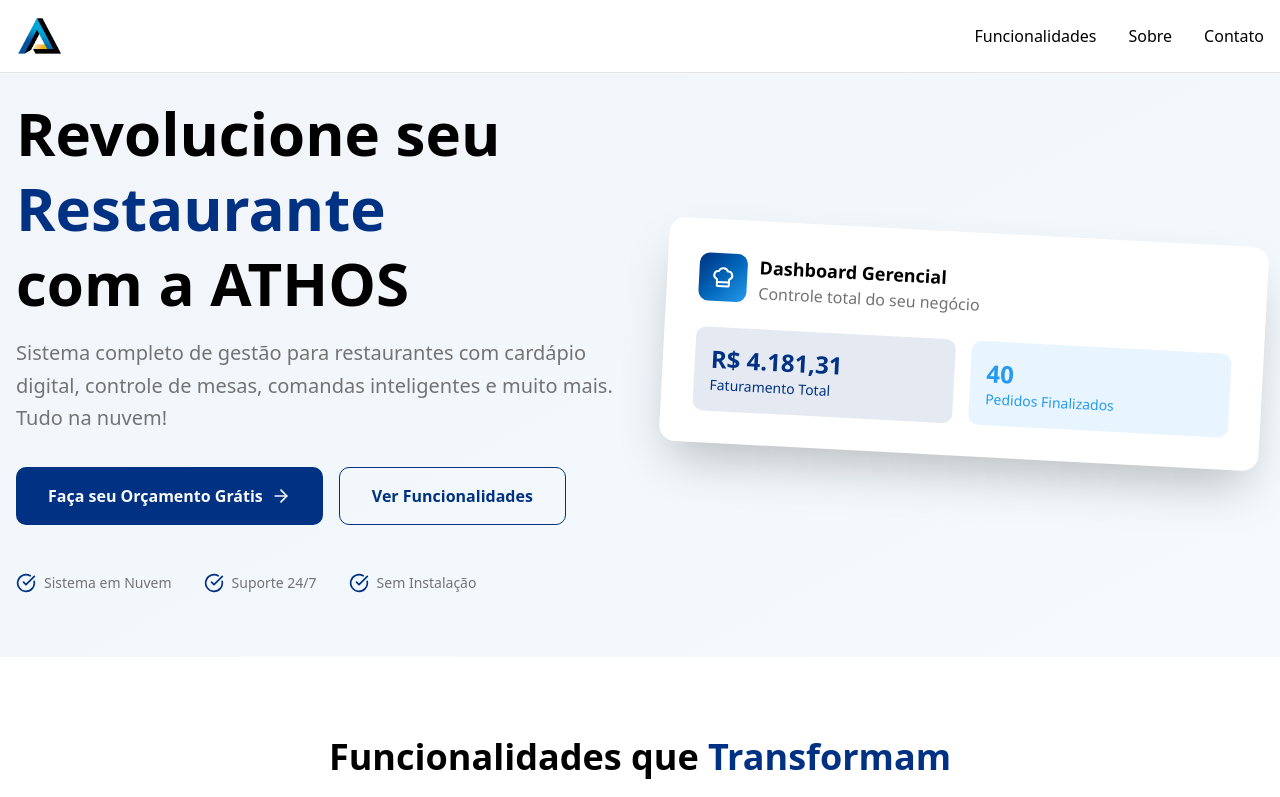
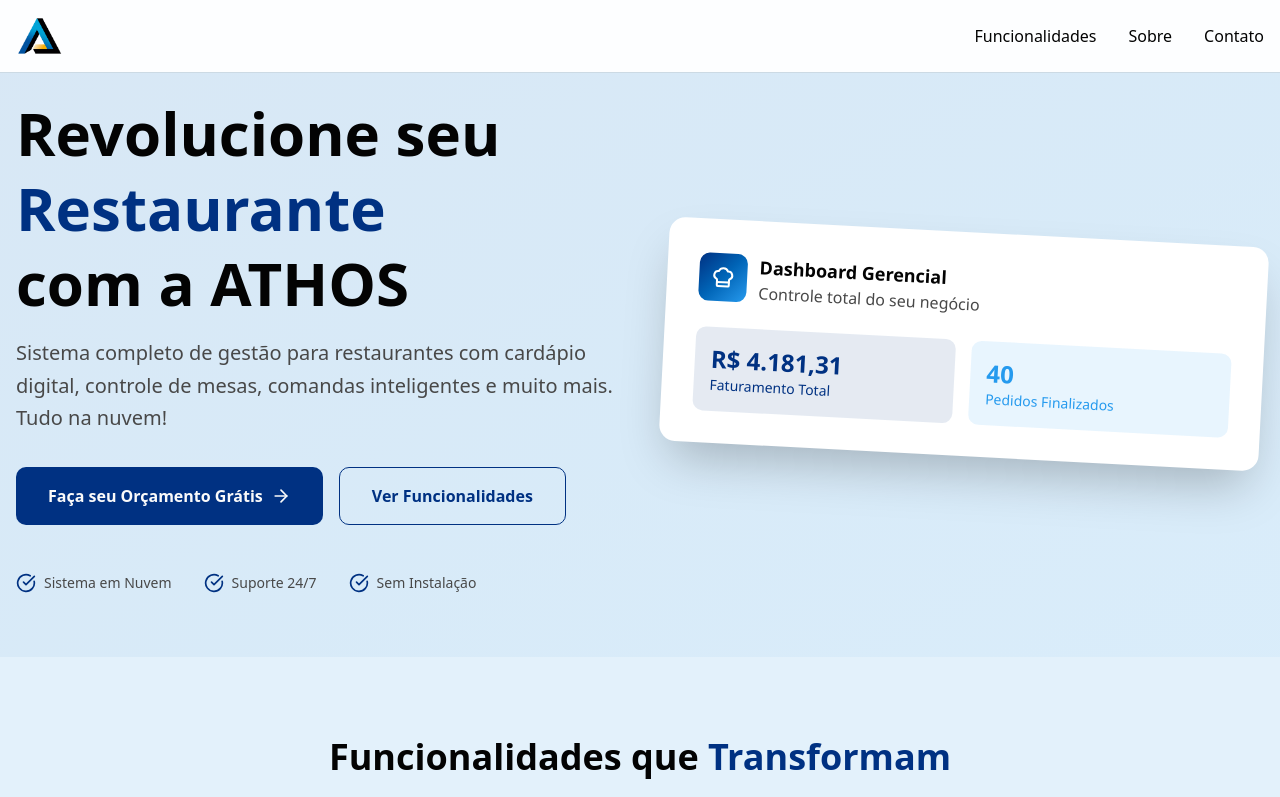
Before and after one commit to MateusChichera/sistema-frontend, a React (Vite) app: page / in a window 1280 px wide. Shown: the top 797 px of the page. Built offline with nearby package versions, Linux system fonts and the light colour scheme.

Commit message:
Ajustado todas as partes do sistema, para a cor azul bebê

```diff
--- a/index.html
+++ b/index.html
@@ -5,6 +5,14 @@
     <link rel="icon" type="image/svg+xml" href="/logoathos.png" />
     <meta name="viewport" content="width=device-width, initial-scale=1.0" />
     <title>Athos Software</title>
+    <style>
+      html, body, #root {
+        background-color: #E6F3FF !important; /* Azul bebê em hexadecimal como fallback */
+        margin: 0;
+        padding: 0;
+        min-height: 100vh;
+      }
+    </style>
   </head>
   <body>
     <div id="root"></div>
--- a/src/App.css
+++ b/src/App.css
@@ -53,34 +53,34 @@
 
 :root {
   --radius: 0.625rem;
-  --background: oklch(1 0 0); /* Fundo branco */
-  --foreground: oklch(0 0 0); /* Texto geral preto */
-  --card: oklch(1 0 0);
-  --card-foreground: oklch(0 0 0);
-  --popover: oklch(1 0 0);
-  --popover-foreground: oklch(0 0 0);
+  --background: oklch(0.95 0.02 240); /* Fundo azul bebê */
+  --foreground: oklch(0.1 0 0); /* Texto geral preto escuro para melhor contraste */
+  --card: oklch(0.98 0.01 240); /* Card com azul bebê mais claro */
+  --card-foreground: oklch(0.1 0 0);
+  --popover: oklch(0.98 0.01 240); /* Popover com azul bebê mais claro */
+  --popover-foreground: oklch(0.1 0 0);
 
   /* CORES DA PALETA ATHOS */
   --primary: oklch(34.22% 0.147 259.05); /* AZUL ESCURO (#1F539C) */
   --primary-foreground: oklch(0.985 0 0); /* Branco para o texto */
   --secondary: oklch(66.52% 0.158 245.96); /* AZUL CLARO (#32A3D4) */
   --secondary-foreground: oklch(0.145 0 0);
-  --muted: oklch(0.97 0 0);
-  --muted-foreground: oklch(0.556 0 0);
+  --muted: oklch(0.93 0.015 240); /* Muted com tom azul bebê */
+  --muted-foreground: oklch(0.4 0 0); /* Texto muted mais escuro para contraste */
   --accent: oklch(72.76% 0.141 81.33); /* AMARELO ESCURO (#E4AF24) */
   --accent-foreground: oklch(0.145 0 0);
   --destructive: oklch(0.577 0.245 27.325);
-  --border: oklch(0.922 0 0);
-  --input: oklch(0.922 0 0);
+  --border: oklch(0.88 0.02 240); /* Border com tom azul bebê */
+  --input: oklch(0.98 0.01 240); /* Input com azul bebê mais claro */
   --ring: oklch(0.708 0 0);
   /* ... mantenha as cores de chart se precisar ... */
-  --sidebar: oklch(0.985 0 0);
-  --sidebar-foreground: oklch(0.145 0 0);
+  --sidebar: oklch(0.92 0.025 240); /* Sidebar com azul bebê mais escuro */
+  --sidebar-foreground: oklch(0.1 0 0);
   --sidebar-primary: oklch(34.22% 0.147 259.05); /* AZUL ESCURO (#1F539C) para o fundo da sidebar */
   --sidebar-primary-foreground: oklch(0.985 0 0);
-  --sidebar-accent: oklch(0.97 0 0);
-  --sidebar-accent-foreground: oklch(0.205 0 0);
-  --sidebar-border: oklch(0.922 0 0);
+  --sidebar-accent: oklch(0.95 0.02 240); /* Sidebar accent com azul bebê */
+  --sidebar-accent-foreground: oklch(0.1 0 0);
+  --sidebar-border: oklch(0.85 0.025 240); /* Sidebar border com azul bebê mais escuro */
   --sidebar-ring: oklch(0.708 0 0);
 }
 
@@ -92,7 +92,20 @@
   * {
     @apply border-border outline-ring/50;
   }
+
+  html {
+    background-color: oklch(0.95 0.02 240); /* Fundo azul bebê para todo o HTML */
+  }
+
   body {
     @apply bg-background text-foreground;
+    background-color: oklch(0.95 0.02 240); /* Fundo azul bebê para o body */
+    min-height: 100vh; /* Garante que o fundo cubra toda a altura da tela */
+  }
+
+  /* Garante que todos os elementos principais tenham o fundo azul bebê */
+  #root {
+    background-color: oklch(0.95 0.02 240);
+    min-height: 100vh;
   }
 }
--- a/src/components/Comercial/athos-styles.css
+++ b/src/components/Comercial/athos-styles.css
@@ -53,34 +53,34 @@
 
 :root {
   --radius: 0.625rem;
-  --background: oklch(1 0 0); /* Fundo branco */
-  --foreground: oklch(0 0 0); /* Texto geral preto */
-  --card: oklch(1 0 0);
-  --card-foreground: oklch(0 0 0);
-  --popover: oklch(1 0 0);
-  --popover-foreground: oklch(0 0 0);
+  --background: oklch(0.95 0.02 240); /* Fundo azul bebê */
+  --foreground: oklch(0.1 0 0); /* Texto geral preto escuro para melhor contraste */
+  --card: oklch(0.98 0.01 240); /* Card com azul bebê mais claro */
+  --card-foreground: oklch(0.1 0 0);
+  --popover: oklch(0.98 0.01 240); /* Popover com azul bebê mais claro */
+  --popover-foreground: oklch(0.1 0 0);
 
   /* CORES DA PALETA ATHOS */
   --primary: oklch(34.22% 0.147 259.05); /* AZUL ESCURO (#1F539C) */
   --primary-foreground: oklch(0.985 0 0); /* Branco para o texto */
   --secondary: oklch(66.52% 0.158 245.96); /* AZUL CLARO (#32A3D4) */
   --secondary-foreground: oklch(0.145 0 0);
-  --muted: oklch(0.97 0 0);
-  --muted-foreground: oklch(0.556 0 0);
+  --muted: oklch(0.93 0.015 240); /* Muted com tom azul bebê */
+  --muted-foreground: oklch(0.4 0 0); /* Texto muted mais escuro para contraste */
   --accent: oklch(72.76% 0.141 81.33); /* AMARELO ESCURO (#E4AF24) */
   --accent-foreground: oklch(0.145 0 0);
   --destructive: oklch(0.577 0.245 27.325);
-  --border: oklch(0.922 0 0);
-  --input: oklch(0.922 0 0);
+  --border: oklch(0.88 0.02 240); /* Border com tom azul bebê */
+  --input: oklch(0.98 0.01 240); /* Input com azul bebê mais claro */
   --ring: oklch(0.708 0 0);
   /* ... mantenha as cores de chart se precisar ... */
-  --sidebar: oklch(0.985 0 0);
-  --sidebar-foreground: oklch(0.145 0 0);
+  --sidebar: oklch(0.92 0.025 240); /* Sidebar com azul bebê mais escuro */
+  --sidebar-foreground: oklch(0.1 0 0);
   --sidebar-primary: oklch(34.22% 0.147 259.05); /* AZUL ESCURO (#1F539C) para o fundo da sidebar */
   --sidebar-primary-foreground: oklch(0.985 0 0);
-  --sidebar-accent: oklch(0.97 0 0);
-  --sidebar-accent-foreground: oklch(0.205 0 0);
-  --sidebar-border: oklch(0.922 0 0);
+  --sidebar-accent: oklch(0.95 0.02 240); /* Sidebar accent com azul bebê */
+  --sidebar-accent-foreground: oklch(0.1 0 0);
+  --sidebar-border: oklch(0.85 0.025 240); /* Sidebar border com azul bebê mais escuro */
   --sidebar-ring: oklch(0.708 0 0);
 }
 
@@ -92,8 +92,21 @@
   * {
     @apply border-border outline-ring/50;
   }
+
+  html {
+    background-color: oklch(0.95 0.02 240); /* Fundo azul bebê para todo o HTML */
+  }
+
   body {
     @apply bg-background text-foreground;
+    background-color: oklch(0.95 0.02 240); /* Fundo azul bebê para o body */
+    min-height: 100vh; /* Garante que o fundo cubra toda a altura da tela */
+  }
+
+  /* Garante que todos os elementos principais tenham o fundo azul bebê */
+  #root {
+    background-color: oklch(0.95 0.02 240);
+    min-height: 100vh;
   }
 }
 
--- a/src/components/layout/LayoutAdmin.jsx
+++ b/src/components/layout/LayoutAdmin.jsx
@@ -45,7 +45,7 @@ const LayoutAdmin = ({ children }) => {
   };
 
   return (
-    <div className="min-h-screen bg-gray-50 flex">
+    <div className="min-h-screen bg-blue-50 flex">
       {/* Sidebar */}
       <div className="hidden md:flex md:w-64 md:flex-col">
         <div className="flex flex-col flex-grow pt-5 bg-white overflow-y-auto border-r">
--- a/src/components/layout/LayoutCardapio.jsx
+++ b/src/components/layout/LayoutCardapio.jsx
@@ -110,7 +110,7 @@ const LayoutCardapio = ({ children, userActions }) => { // Recebe userActions co
     const primaryColorCss = getCssColor(empresa.cor_primaria_cardapio);
 
     return (
-        <div className="flex flex-col min-h-screen bg-white">
+        <div className="flex flex-col min-h-screen bg-blue-50">
             <header className="relative w-full px-4 py-3 bg-white/80 backdrop-blur-md shadow-lg rounded-b-2xl border-b border-gray-200 mb-4 animate-fade-in-down">
                 {/* Ações do usuário no topo direito, sem fundo extra */}
                 <div className="absolute top-2 right-2 z-20 flex items-center gap-2">
--- a/src/components/layout/LayoutGerencial.jsx
+++ b/src/components/layout/LayoutGerencial.jsx
@@ -300,7 +300,7 @@ const LayoutGerencial = ({ children }) => {
   };
 
   return (
-    <div className="min-h-screen bg-gray-50 flex flex-col md:flex-row">
+    <div className="min-h-screen bg-blue-50 flex flex-col md:flex-row">
       {/* Sidebar Desktop */}
       <div className="hidden md:flex md:w-64 md:flex-col">
         <div className="flex flex-col flex-grow pt-5 bg-white overflow-y-auto border-r">
--- a/src/contexts/AuthContext.jsx
+++ b/src/contexts/AuthContext.jsx
@@ -46,7 +46,19 @@ export const AuthProvider = ({ children }) => {
       response => response,
       error => {
         if (error.response && (error.response.status === 401 || error.response.status === 403)) {
-          setSessionExpired(true);
+          // Não ativa sessionExpired se estiver na tela de login
+          const currentPath = window.location.pathname;
+
+          if (isLoginPage(currentPath)) {
+            // Se estiver na tela de login, apenas limpa o token inválido
+            localStorage.removeItem('token');
+            localStorage.removeItem('user');
+            setToken(null);
+            setUser(null);
+          } else if (!sessionExpired) {
+            // Se não estiver na tela de login, ativa o diálogo de sessão expirada
+            setSessionExpired(true);
+          }
         }
         return Promise.reject(error);
       }
@@ -54,7 +66,7 @@ export const AuthProvider = ({ children }) => {
     return () => {
       api.interceptors.response.eject(interceptor);
     };
-  }, []);
+  }, [sessionExpired]);
 
   const login = async (credentials, loginType, slug = null) => {
     try {
@@ -96,6 +108,13 @@ export const AuthProvider = ({ children }) => {
     logout();
   };
 
+  // Função utilitária para verificar se está na página de login
+  const isLoginPage = (pathname) => {
+    return pathname.includes('/login') ||
+           (pathname.includes('/gerencial/') && !pathname.includes('/inicio') && !pathname.includes('/dashboard') && !pathname.includes('/pedidos') && !pathname.includes('/caixa') && !pathname.includes('/cadastros') && !pathname.includes('/configuracoes') && !pathname.includes('/cozinha') && !pathname.includes('/relatorios')) ||
+           pathname === '/';
+  };
+
   const value = {
     user,
     token,
```
Also changed, not shown: src/components/SessionExpiredHandler.jsx (+16 -4 lines), src/components/cardapio/OrderStatusPage.jsx (+4 -4 lines), src/components/gerencial/PedidosPage.jsx (+6 -6 lines), 1 other file (tests, documents, lock files or other folders).
